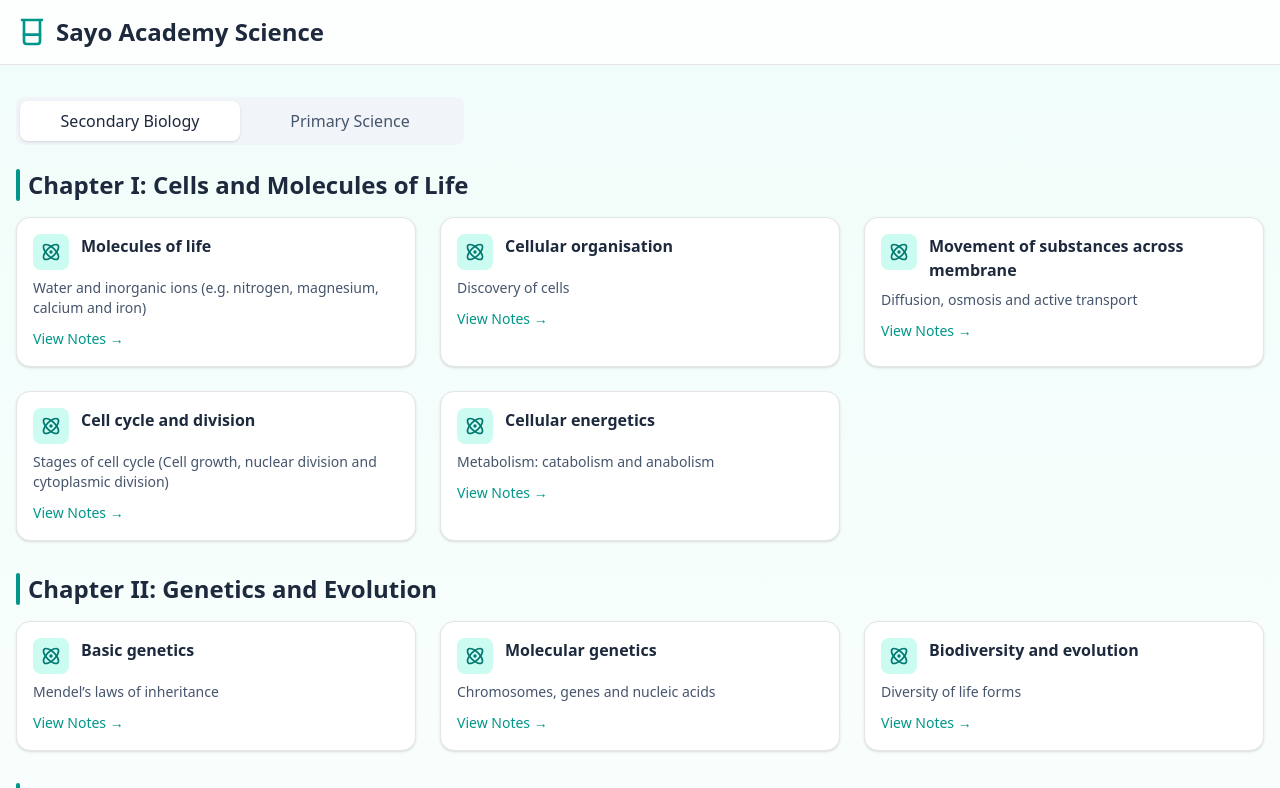
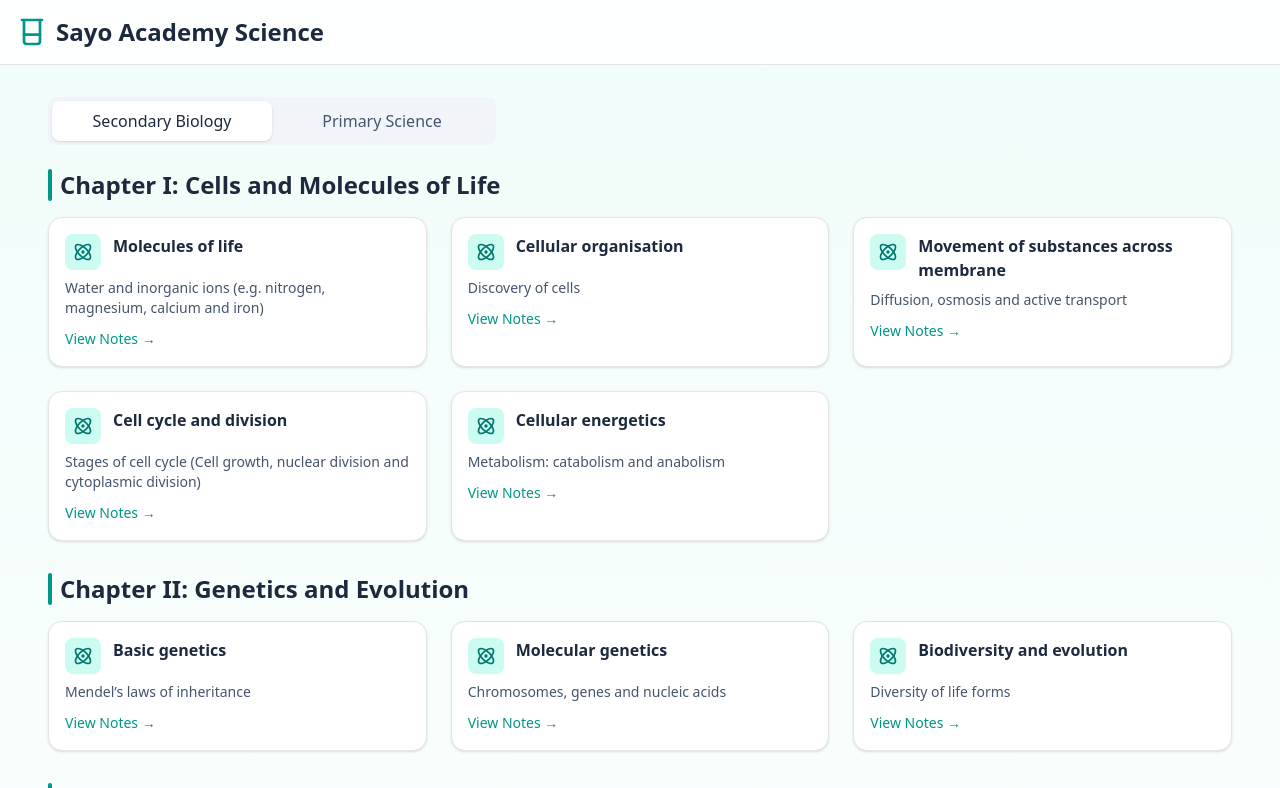
Before and after one commit to bryannjonathan/sayo_science_proto, a Next.js app: page / in a window 1280 px wide. Shown: the top 788 px of the page. Built offline with nearby package versions, Linux system fonts and the light colour scheme.

Commit message:
redesign curriculum view

```diff
--- a/src/components/CurriculumView.tsx
+++ b/src/components/CurriculumView.tsx
@@ -21,6 +21,8 @@ export default function CurriculumView() {
   const [activeSource, setActiveSource] = useState<SourceKey>(sourceLabels[0] as SourceKey);
 
   return (
+    <div className="px-4 sm:px-6 lg:px-8 mx-auto">
+
       <div>
         {/* Tabs for "Secondary Biology" and "Primary Science" */}
         <div className="flex w-full max-w-md rounded-md bg-slate-100 p-1 mb-6">
@@ -30,7 +32,7 @@ export default function CurriculumView() {
               <button
                 key={label}
                 onClick={() => setActiveSource(label as SourceKey)}
-              className={`flex-1 py-2 px-3 rounded-md text-sm sm:text-base font-medium transition-all
+                className={`flex-1 py-2 px-3 rounded-md text-sm sm:text-base font-medium cursor-pointer transition-all
           ${isActive
                     ? 'bg-white text-slate-800 shadow-sm'
                     : 'text-slate-600 hover:text-slate-800'}`}
@@ -84,5 +86,6 @@ export default function CurriculumView() {
           ))
         )}
       </div>
+    </div>
   );
 }
```
Lines whose indentation alone changed are shown as unchanged.
